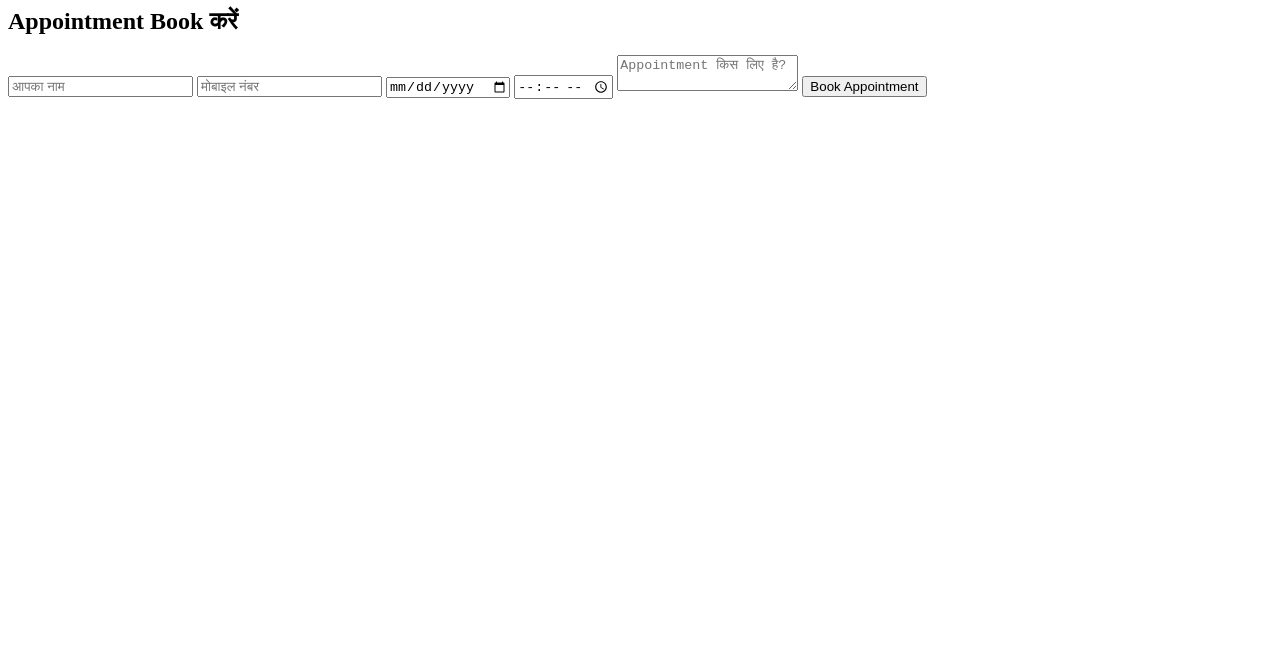
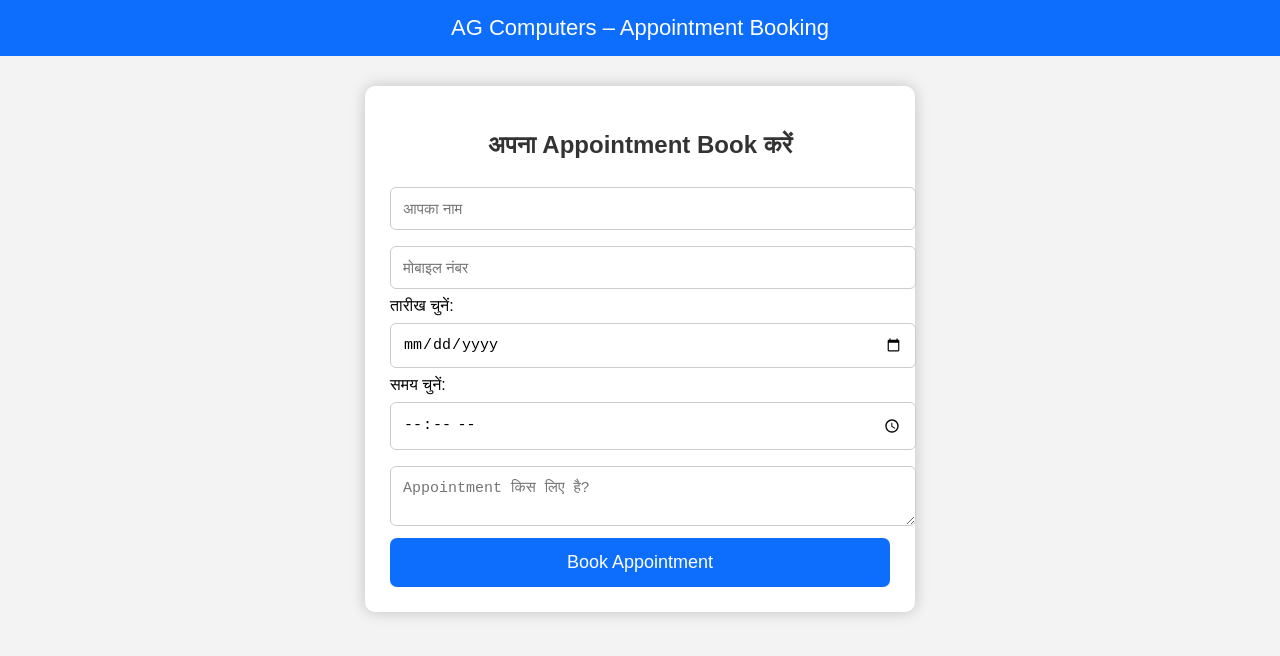
Before and after one commit to agcomputrs/ag-computer-s-kukdeshwar-, a plain HTML site: page index.html in a window 1280 px wide. Drawn offline with Linux system fonts and the light colour scheme.

Commit message:
Revamp appointment booking HTML structure and style

```diff
--- a/index.html
+++ b/index.html
@@ -1,16 +1,84 @@
-<section class="appointment">
-    <h2>Appointment Book करें</h2>
+<!DOCTYPE html>
+<html lang="hi">
+<head>
+    <meta charset="UTF-8">
+    <meta name="viewport" content="width=device-width, initial-scale=1.0">
+    <title>AG Computers – Appointment Booking</title>
+
+    <style>
+        body {
+            font-family: Arial, sans-serif;
+            background: #f3f3f3;
+            margin: 0;
+            padding: 0;
+        }
+        header {
+            background: #0d6efd;
+            padding: 15px;
+            text-align: center;
+            color: white;
+            font-size: 22px;
+        }
+        .container {
+            width: 90%;
+            max-width: 500px;
+            background: white;
+            margin: 30px auto;
+            padding: 25px;
+            border-radius: 10px;
+            box-shadow: 0 0 15px rgba(0,0,0,0.2);
+        }
+        h2 {
+            text-align: center;
+            color: #333;
+        }
+        input, textarea {
+            width: 100%;
+            padding: 12px;
+            margin: 8px 0;
+            border-radius: 6px;
+            border: 1px solid #ccc;
+            font-size: 15px;
+        }
+        button {
+            width: 100%;
+            background: #0d6efd;
+            color: white;
+            padding: 14px;
+            border: none;
+            font-size: 18px;
+            border-radius: 7px;
+            cursor: pointer;
+        }
+        button:hover {
+            background: #084ec2;
+        }
+    </style>
+</head>
+
+<body>
+
+<header>
+    AG Computers – Appointment Booking
+</header>
+
+<div class="container">
+    <h2>अपना Appointment Book करें</h2>
 
     <form id="appointmentForm">
         <input type="text" id="aname" placeholder="आपका नाम" required>
         <input type="text" id="amobile" placeholder="मोबाइल नंबर" required>
+        <label>तारीख चुनें:</label>
         <input type="date" id="adate" required>
+
+        <label>समय चुनें:</label>
         <input type="time" id="atime" required>
+
         <textarea id="areason" placeholder="Appointment किस लिए है?" required></textarea>
 
         <button type="submit">Book Appointment</button>
     </form>
-</section>
+</div>
 
 <script>
     document.getElementById("appointmentForm").addEventListener("submit", function(e){
@@ -33,3 +101,6 @@
         window.open("https://wa.me/9516596980?text=" + message, "_blank");
     });
 </script>
+
+</body>
+</html>
```
